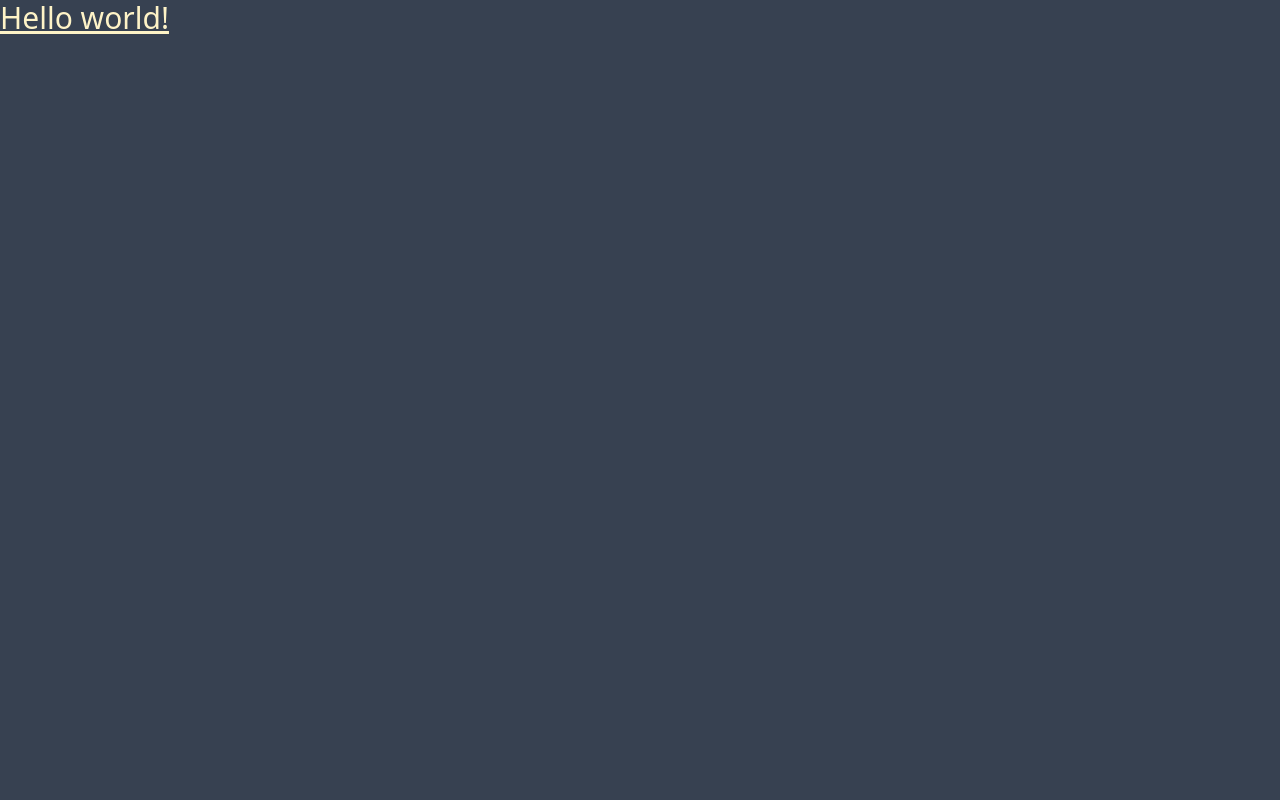
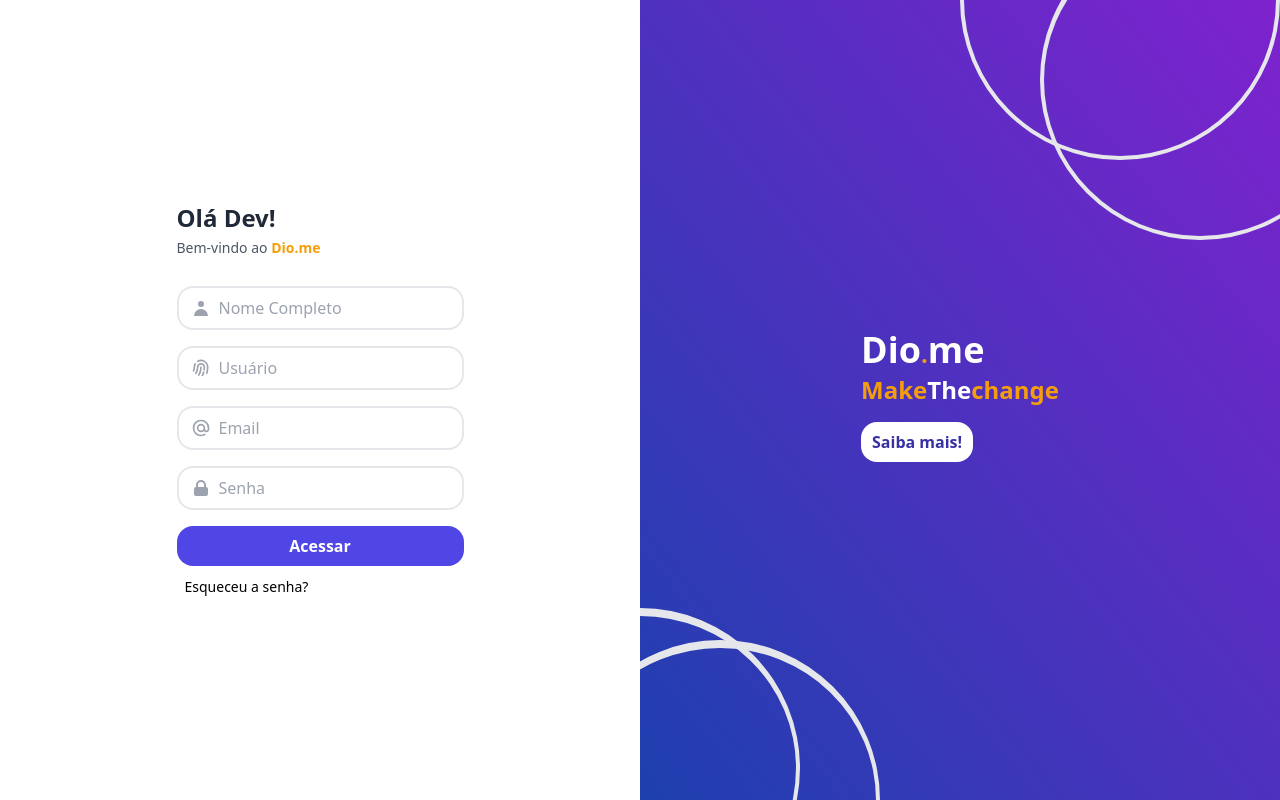
Before and after one commit to LeoJaques/tailwind-dio, a plain HTML site: page cdn/index.html in a window 1280 px wide. Drawn offline with nearby package versions, Linux system fonts and the light colour scheme.

Commit message:
prejeto - falta do conteudo

```diff
--- a/cdn/index.html
+++ b/cdn/index.html
@@ -1,13 +1,69 @@
-<!doctype html>
-<html>
+<!DOCTYPE html>
+<html lang="en">
+
 <head>
   <meta charset="UTF-8">
+  <meta http-equiv="X-UA-Compatible" content="IE=edge">
   <meta name="viewport" content="width=device-width, initial-scale=1.0">
+  <title>Curso de Tailwind CSS | dio.me</title>
   <script src="https://cdn.tailwindcss.com"></script>
 </head>
-<body class="bg-gray-700">
-  <h1 class="text-3xl  font-light  text-amber-100 underline">
-    Hello world!
-  </h1>
+
+<body>
+  <div class="h-screen md:flex">
+
+    <div class="flex md:w-1/2 justify-center py-10 items-center bg-white">
+      <form class="bg-white">
+        <h1 class="text-gray-800 font-bold text-2xl mb-1">Olá Dev!</h1>
+        <p class="text-sm font-normal text-gray-600 mb-7">Bem-vindo ao <span class="font-bold text-amber-500">Dio.me</span></p>
+        <div class="flex items-center border-2 py-2 px-3 rounded-2xl mb-4">
+          <svg xmlns="http://www.w3.org/2000/svg" class="h-5 w-5 text-gray-400" viewBox="0 0 20 20" fill="currentColor">
+            <path fill-rule="evenodd" d="M10 9a3 3 0 100-6 3 3 0 000 6zm-7 9a7 7 0 1114 0H3z" clip-rule="evenodd" />
+          </svg>
+          <input class="pl-2 outline-none border-none" type="text" name="" id="" placeholder="Nome Completo" />
+        </div>
+        <div class="flex items-center border-2 py-2 px-3 rounded-2xl mb-4">
+          <svg xmlns="http://www.w3.org/2000/svg" class="h-5 w-5 text-gray-400" fill="none" viewBox="0 0 24 24"
+            stroke="currentColor">
+            <path stroke-linecap="round" stroke-linejoin="round" stroke-width="2"
+              d="M12 11c0 3.517-1.009 6.799-2.753 9.571m-3.44-2.04l.054-.09A13.916 13.916 0 008 11a4 4 0 118 0c0 1.017-.07 2.019-.203 3m-2.118 6.844A21.88 21.88 0 0015.171 17m3.839 1.132c.645-2.266.99-4.659.99-7.132A8 8 0 008 4.07M3 15.364c.64-1.319 1-2.8 1-4.364 0-1.457.39-2.823 1.07-4" />
+          </svg>
+          <input class="pl-2 outline-none border-none" type="text" name="" id="" placeholder="Usuário" />
+        </div>
+        <div class="flex items-center border-2 py-2 px-3 rounded-2xl mb-4">
+          <svg xmlns="http://www.w3.org/2000/svg" class="h-5 w-5 text-gray-400" fill="none" viewBox="0 0 24 24"
+            stroke="currentColor">
+            <path stroke-linecap="round" stroke-linejoin="round" stroke-width="2"
+              d="M16 12a4 4 0 10-8 0 4 4 0 008 0zm0 0v1.5a2.5 2.5 0 005 0V12a9 9 0 10-9 9m4.5-1.206a8.959 8.959 0 01-4.5 1.207" />
+          </svg>
+          <input class="pl-2 outline-none border-none" type="text" name="" id="" placeholder="Email " />
+        </div>
+        <div class="flex items-center border-2 py-2 px-3 rounded-2xl">
+          <svg xmlns="http://www.w3.org/2000/svg" class="h-5 w-5 text-gray-400" viewBox="0 0 20 20" fill="currentColor">
+            <path fill-rule="evenodd"
+              d="M5 9V7a5 5 0 0110 0v2a2 2 0 012 2v5a2 2 0 01-2 2H5a2 2 0 01-2-2v-5a2 2 0 012-2zm8-2v2H7V7a3 3 0 016 0z"
+              clip-rule="evenodd" />
+          </svg>
+          <input class="pl-2 outline-none border-none" type="text" name="" id="" placeholder="Senha" />
+        </div>
+        <button type="submit"
+          class="block w-full bg-indigo-600 mt-4 py-2 rounded-2xl text-white font-semibold mb-2">Acessar</button>
+        <span class="text-sm ml-2 hover:text-blue-500 cursor-pointer">Esqueceu a senha?</span>
+      </form>
+    </div>
+
+    <div class="relative overflow-hidden md:flex w-1/2 bg-gradient-to-tr from-blue-800 to-purple-700 i justify-around items-center hidden">
+      <div>
+        <h1 class="text-white font-bold text-4xl font-sans">Dio<span class="text-amber-500  text-2xl">.</span>me</h1>
+        <p class="text-white mt-1 font-extrabold text-2xl		"><span class="text-amber-500">Make</span>The<span class="text-amber-500">change</span></p>
+        <button type="submit" class="block w-28 bg-white text-indigo-800 mt-4 py-2 rounded-2xl font-bold mb-2">Saiba mais!</button>
+      </div>
+      <div class="absolute -bottom-32 -left-40 w-80 h-80 border-4 rounded-full border-opacity-30 border-t-8"></div>
+      <div class="absolute -bottom-40 -left-20 w-80 h-80 border-4 rounded-full border-opacity-30 border-t-8"></div>
+      <div class="absolute -top-40 -right-0 w-80 h-80 border-4 rounded-full border-opacity-30 border-t-8"></div>
+      <div class="absolute -top-20 -right-20 w-80 h-80 border-4 rounded-full border-opacity-30 border-t-8"></div>
+    </div>
+
+  </div>
 </body>
 </html>
```
Also changed, not shown: container/index.html (added, +23 -0 lines), mobile-first/index.html (added, +26 -0 lines), cdn/tailwind.config.js (added), 1 other file.
